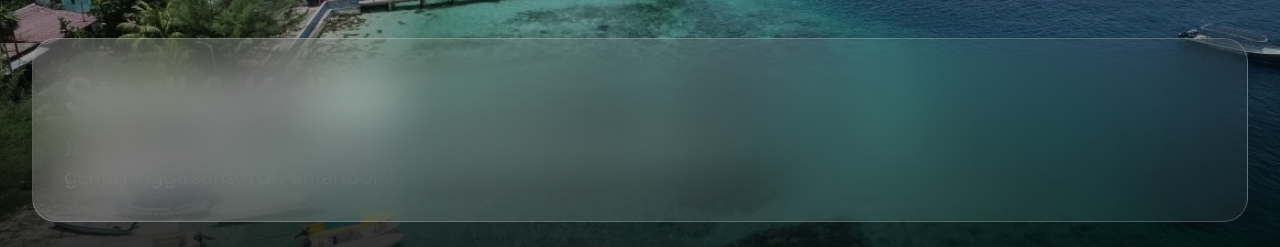
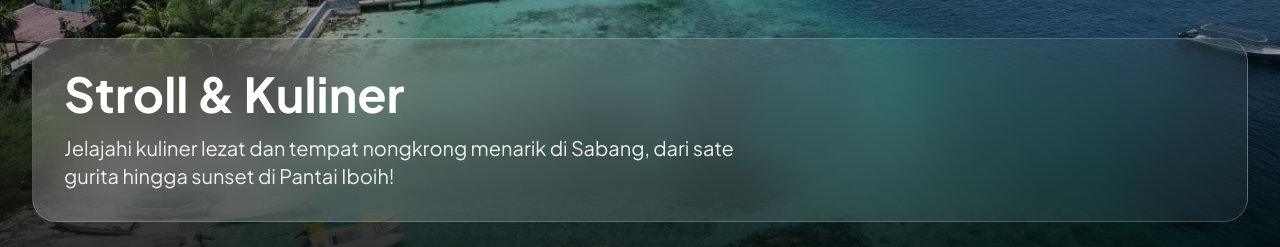
Before and after one commit to dianislami/SabangKarsa, a React (Vite) app: page /stroll in a window 1280 px wide. Shown: the part 146-393 px from the top of the page. Built offline with nearby package versions, Linux system fonts and the light colour scheme.

Commit message:
fix: stroll page

```diff
--- a/src/pages/stroll/StrollPage.tsx
+++ b/src/pages/stroll/StrollPage.tsx
@@ -52,12 +52,14 @@ export function StrollPage() {
         >
           <div className="relative p-8 text-white">
             <div className="absolute inset-0 bg-gradient-to-r from-white/20 via-white/10 to-white/5 dark:from-white/10 dark:via-white/5 dark:to-white/2 backdrop-blur-xl rounded-3xl border border-white/20 dark:border-white/10 shadow-2xl"></div>
+            <div className="relative z-10">
               <h1 className="text-4xl md:text-5xl font-bold mb-4 bg-gradient-to-r from-white via-white to-white/80 dark:from-white dark:via-gray-100 dark:to-gray-300 bg-clip-text text-transparent">
                 Stroll & Kuliner
               </h1>
               <p className="text-lg md:text-xl text-white/90 dark:text-white/80 max-w-2xl">
                 Jelajahi kuliner lezat dan tempat nongkrong menarik di Sabang, dari sate gurita hingga sunset di Pantai Iboih!
               </p>
+            </div>
           </div>
         </motion.div>
       </section>
```
Lines whose indentation alone changed are shown as unchanged.
